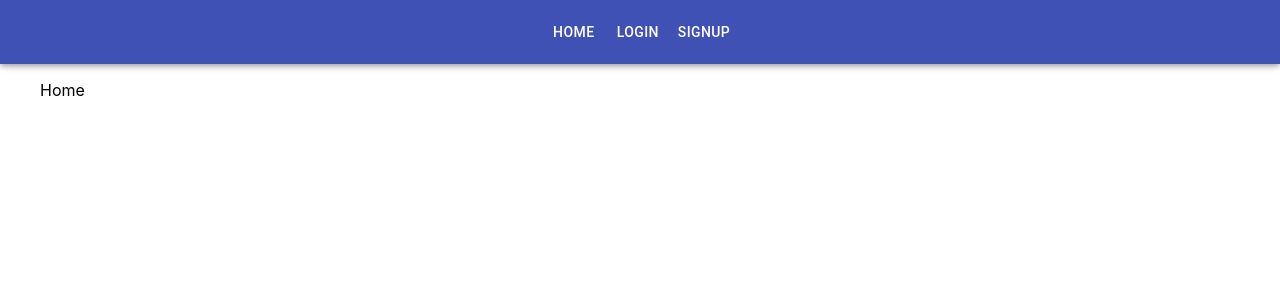
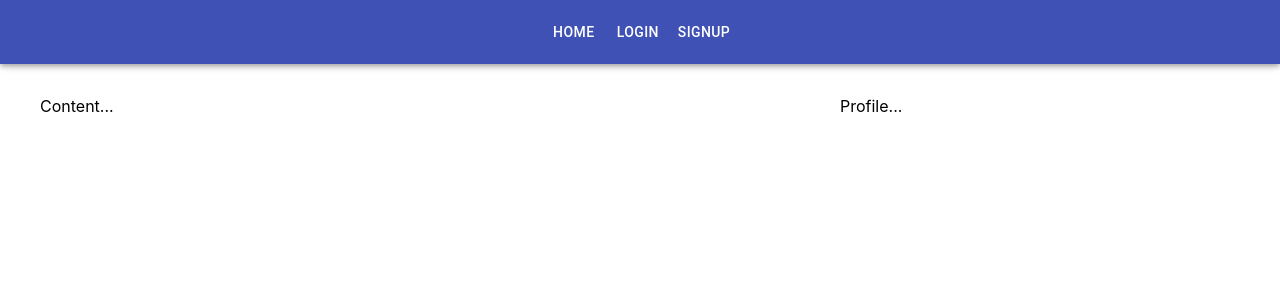
Before and after one commit to mynhinguyentruong/react-firebase-client, a React (Create React App) app: page / in a window 1280 px wide. Shown: the top 300 px of the page. Built offline with nearby package versions, Linux system fonts and the light colour scheme.

Commit message:
Install axios

```diff
--- a/package.json
+++ b/package.json
@@ -7,6 +7,7 @@
     "@testing-library/jest-dom": "^5.16.5",
     "@testing-library/react": "^13.3.0",
     "@testing-library/user-event": "^13.5.0",
+    "axios": "^0.27.2",
     "react": "^18.2.0",
     "react-dom": "^18.2.0",
     "react-router-dom": "^6.3.0",
--- a/src/pages/Home.js
+++ b/src/pages/Home.js
@@ -1,7 +1,14 @@
+import Grid from '@material-ui/core/Grid'
+
 export default function Home() {
   return (
-    <div>
-      Home
-    </div>
+    <Grid container spacing={16}>
+      <Grid item sm={8} xs={12}>
+        <p>Content...</p>
+      </Grid>
+      <Grid item sm={4} xs={12} >
+        <p>Profile...</p>
+      </Grid>
+    </Grid>
   )
 }
```
Also changed, not shown: 1 other file (tests, documents, lock files or other folders).
